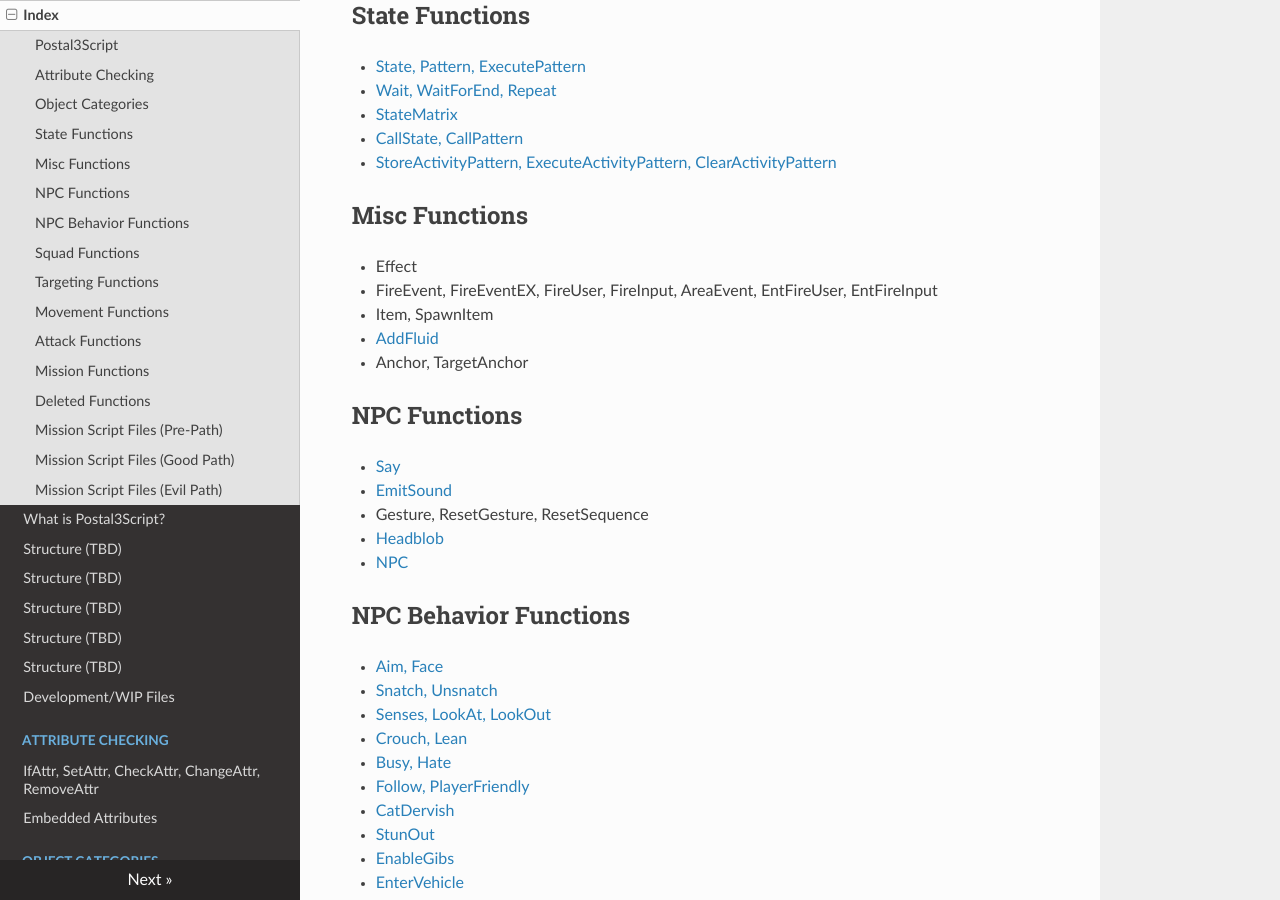
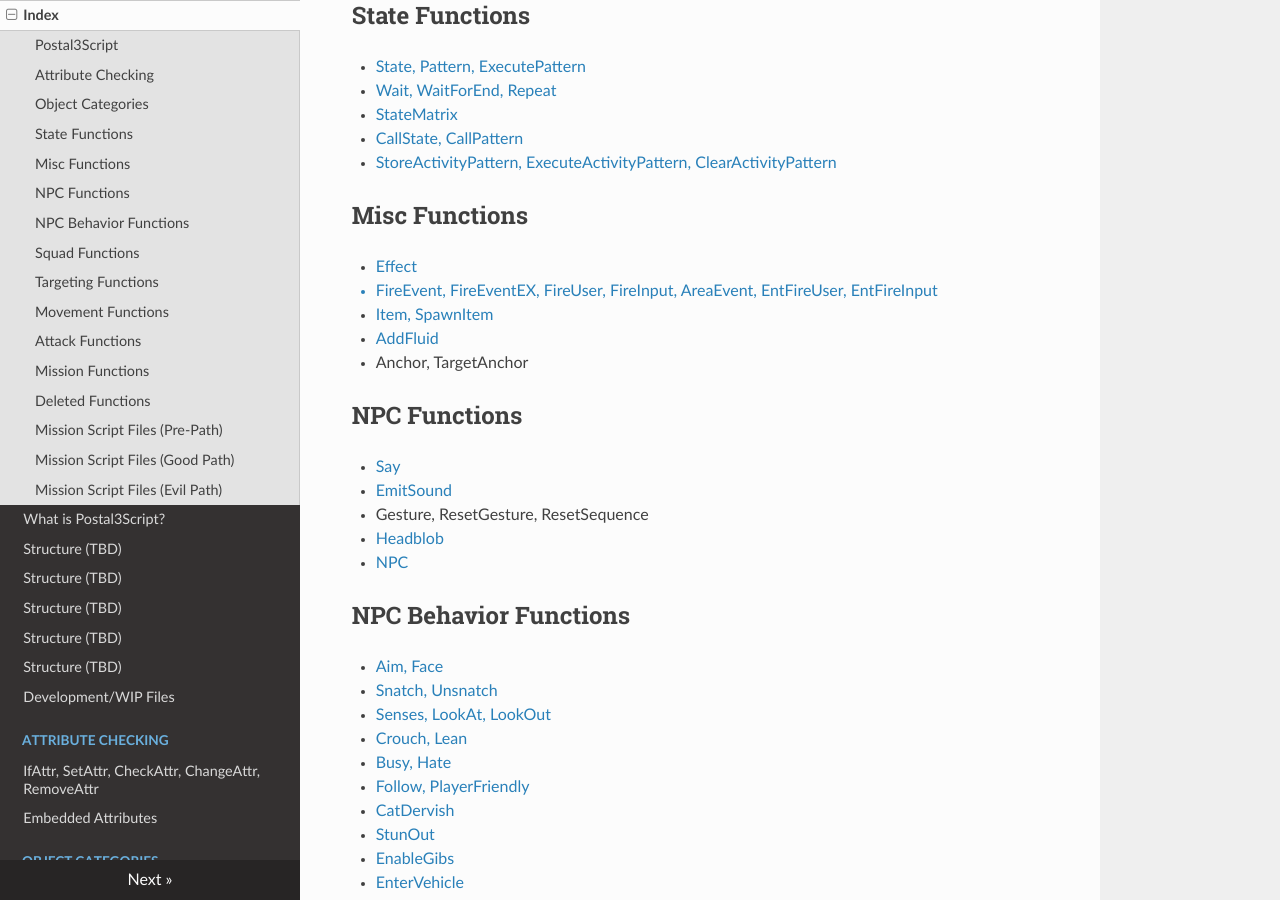
Before and after one commit to WhackJobInt/postal3scriptdocs, an MkDocs documentation site: the page built from docs/index.md, in a window 1280 px wide and 900 px high, scrolled down 1150 px. Built offline with MkDocs 1.6.1, drawn with Linux system fonts in a browser that asks for light colours; nearby versions of some CDN libraries.

```diff
--- a/docs/index.md
+++ b/docs/index.md
@@ -54,9 +54,9 @@
 
 ## Misc Functions
 <ul>
-<li>Effect</li>
+<li><a href="miscfuncs/effect">Effect</li></li>
 <li>FireEvent, FireEventEX, FireUser, FireInput, AreaEvent, EntFireUser, EntFireInput</li>
-<li>Item, SpawnItem</li>
+<li><a href="miscfuncs/item_spawnitem">Item, SpawnItem</li></li>
 <li><a href="miscfuncs/addfluid">AddFluid</li></a>
 <li>Anchor, TargetAnchor</li>
 </ul>
```
Also changed, not shown: docs/miscfuncs/addfluid.md (+0 -1 lines).
